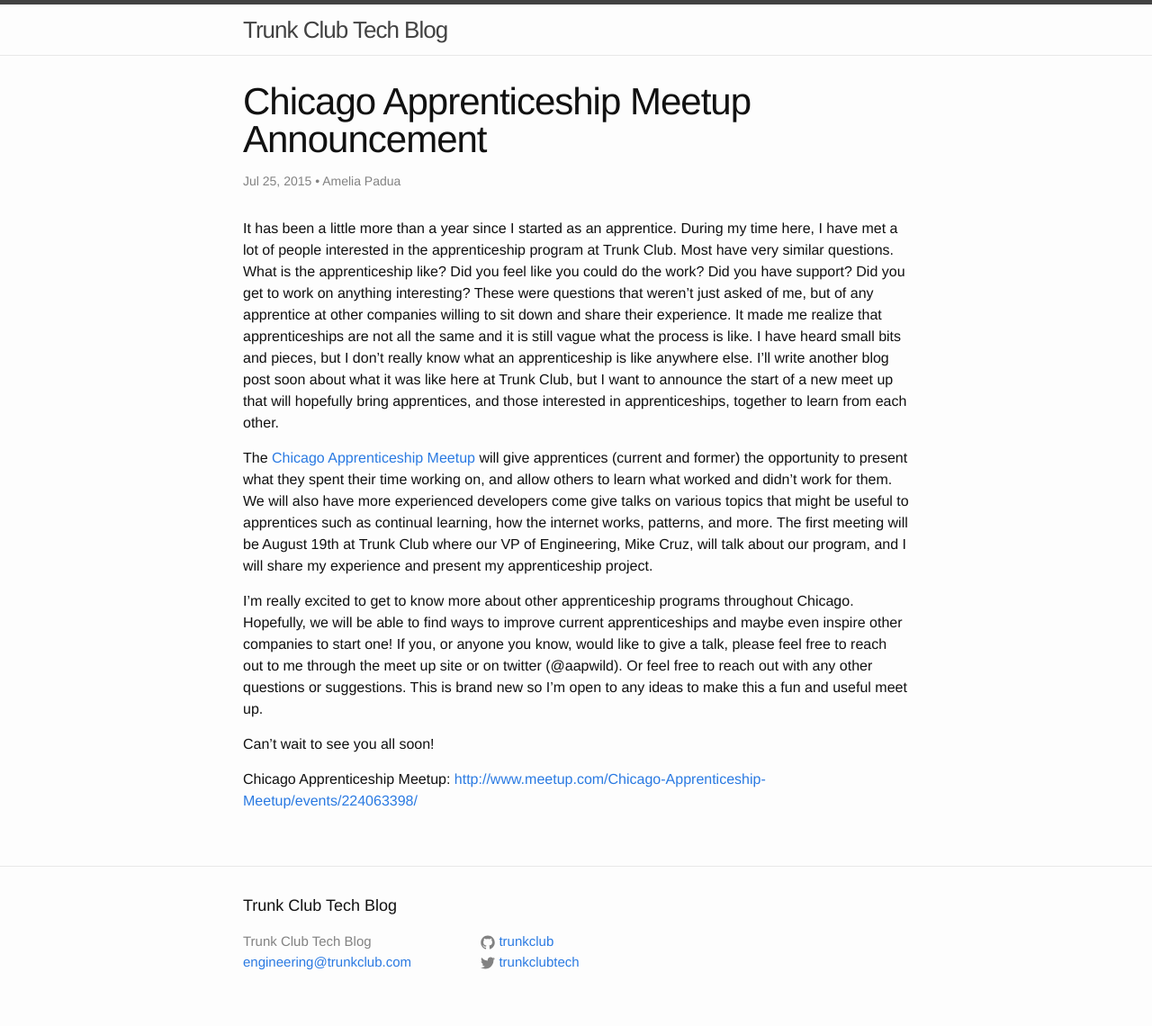
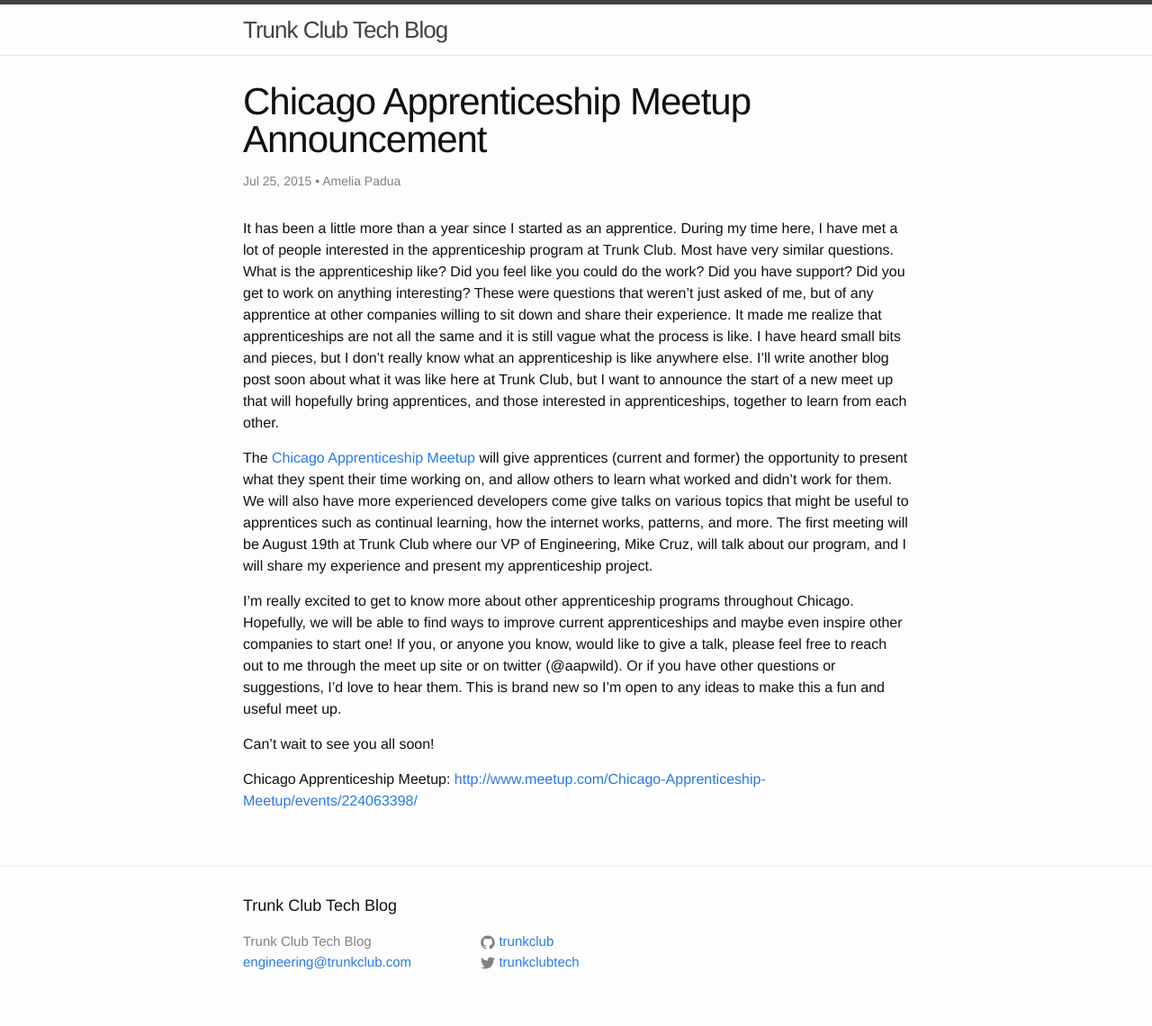
Before and after one commit to trunkclub/trunkclub.github.io, a Jekyll site: the page built from _posts/2015-07-27-chicago-apprenticeship-meetup-announcement.md, in a window 1280 px wide. Shown: the whole page at 90% size. Built offline with Jekyll 4.4.1, drawn with Linux system fonts in a browser that asks for light colours; comment, search, counter and statistics services are not loaded.

Commit message:
edit wording

```diff
--- a/_posts/2015-07-27-chicago-apprenticeship-meetup-announcement.md
+++ b/_posts/2015-07-27-chicago-apprenticeship-meetup-announcement.md
@@ -11,7 +11,7 @@
 
 The [Chicago Apprenticeship Meetup](http://www.meetup.com/Chicago-Apprenticeship-Meetup/events/224063398/) will give apprentices (current and former) the opportunity to present what they spent their time working on, and allow others to learn what worked and didn’t work for them. We will also have more experienced developers come give talks on various topics that might be useful to apprentices such as continual learning, how the internet works, patterns, and more. The first meeting will be August 19th at Trunk Club where our VP of Engineering, Mike Cruz, will talk about our program, and I will share my experience and present my apprenticeship project.
 
-I’m really excited to get to know more about other apprenticeship programs throughout Chicago. Hopefully, we will be able to find ways to improve current apprenticeships and maybe even inspire other companies to start one! If you, or anyone you know, would like to give a talk, please feel free to reach out to me through the meet up site or on twitter (@aapwild). Or feel free to reach out with any other questions or suggestions. This is brand new so I’m open to any ideas to make this a fun and useful meet up.
+I’m really excited to get to know more about other apprenticeship programs throughout Chicago. Hopefully, we will be able to find ways to improve current apprenticeships and maybe even inspire other companies to start one! If you, or anyone you know, would like to give a talk, please feel free to reach out to me through the meet up site or on twitter (@aapwild). Or if you have other questions or suggestions, I'd love to hear them. This is brand new so I’m open to any ideas to make this a fun and useful meet up.
 
 Can’t wait to see you all soon!
 
```
